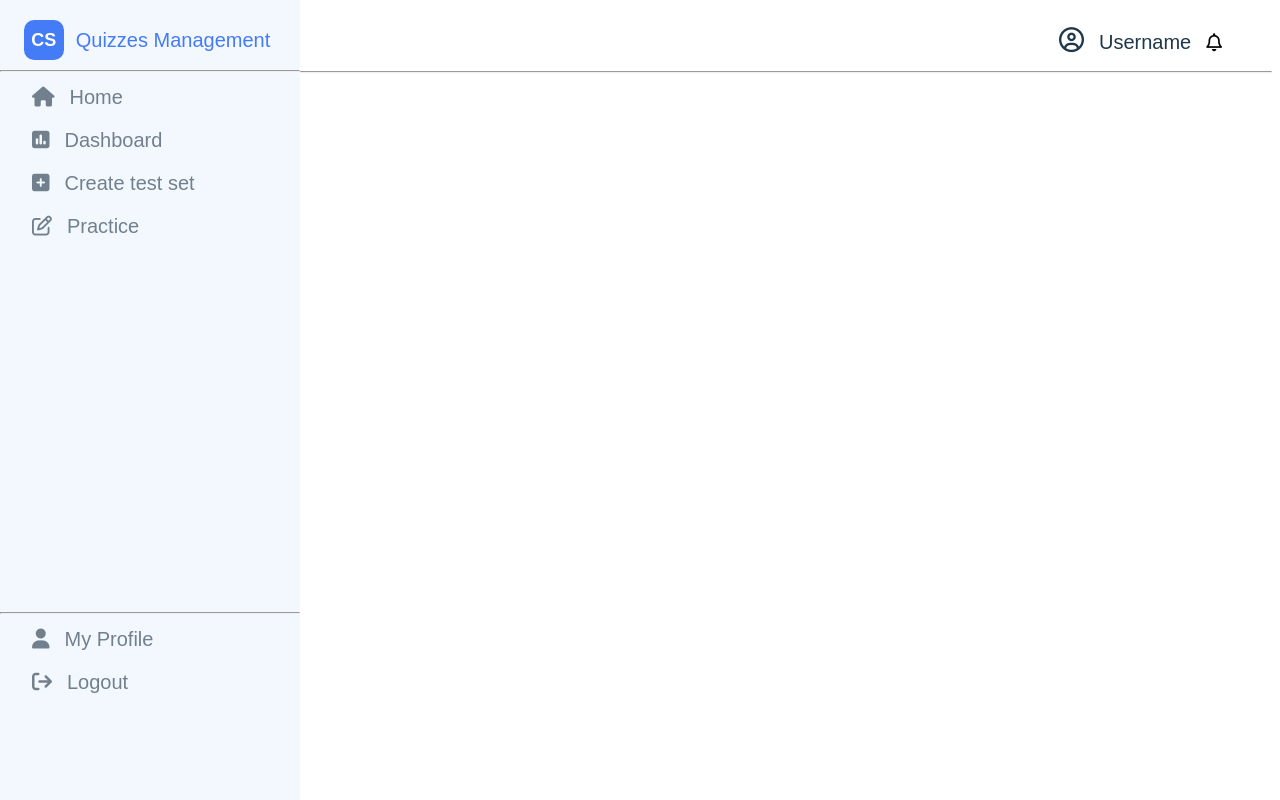
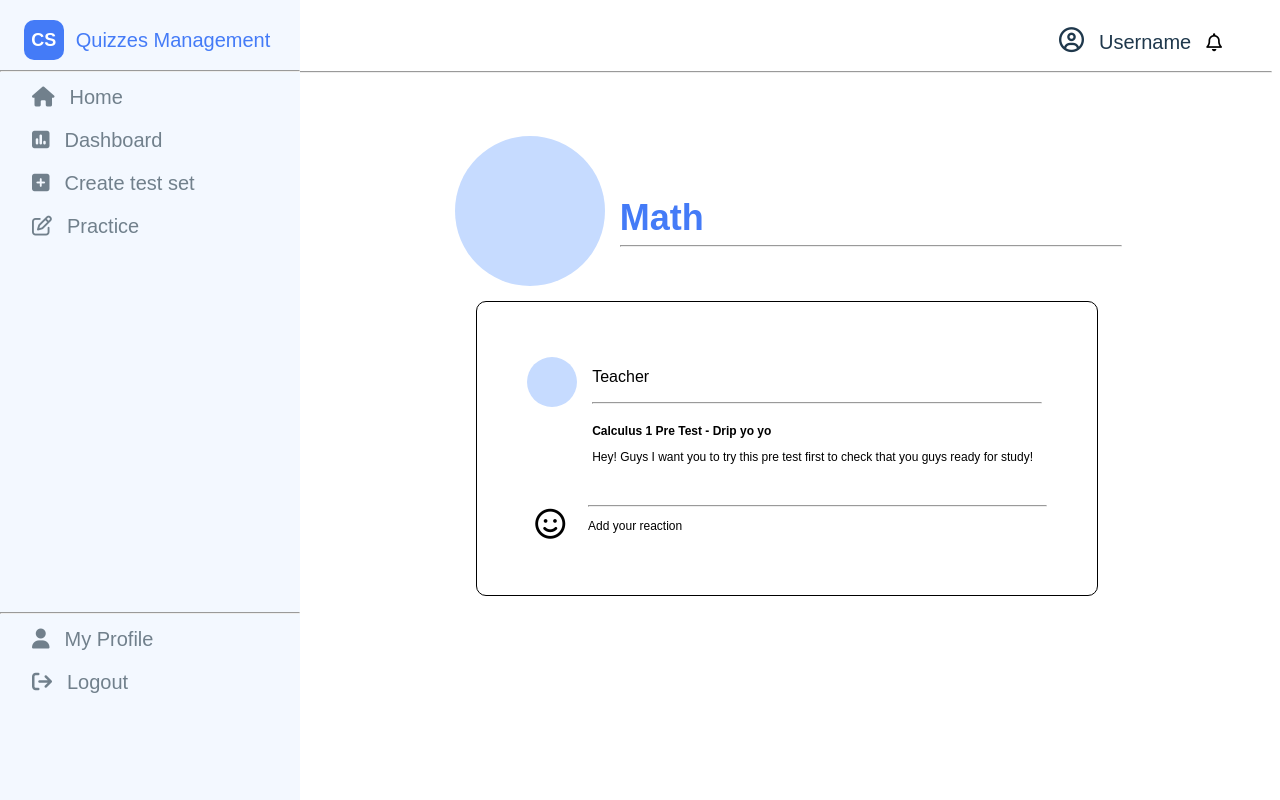
Before and after one commit to Putthakun/QuizzesManagementProject, a Django app: page /subject/ in a window 1280 px wide. Run offline with Django 5.2, Linux system fonts and the light colour scheme; some libraries are stand-ins or nearby versions.

Commit message:
add form box on page subject
not yet, come back edit soon

```diff
--- a/mysite/blog/templates/blog/subject.html
+++ b/mysite/blog/templates/blog/subject.html
@@ -7,7 +7,7 @@
 
     <link rel="stylesheet" href="https://cdnjs.cloudflare.com/ajax/libs/font-awesome/6.6.0/css/all.min.css" integrity="sha512-Kc323vGBEqzTmouAECnVceyQqyqdsSiqLQISBL29aUW4U/M7pSPA/gEUZQqv1cwx4OnYxTxve5UMg5GT6L4JJg==" crossorigin="anonymous" referrerpolicy="no-referrer" />
 
-    <link rel="stylesheet" href="/css/subject.css">
+    <link rel="stylesheet" href="../css/subject.css">
 </head>
 <style>
     body {
@@ -114,6 +114,115 @@
     margin-right: -20px;
 }
 
+
+.main_subject{
+    /* background-color: red; */
+    margin-top: 5%;
+    margin-left: 30%;
+    width: 800px;
+    height: 100%;
+    display: flex;
+    flex-direction: column;
+    align-items: center;
+    justify-content: center;
+}
+.main_subject_head{
+    /* background-color: greenyellow; */
+    display: flex;
+    margin-bottom: 15px;
+}
+.circle_subject{
+    width: 150px;
+    height: 150px;
+    border-radius: 50%;
+    background-color:#C6DBFF;
+    margin-right: 15px;
+}
+.circle_subject_text{
+    width: 500px;
+    display: flex;
+    justify-content: center;
+    align-items: left;
+    flex-direction: column;
+    /* background-color: blue; */
+
+}
+.circle_subject_text h2{
+    font-size: 36px;
+    margin-bottom: -2.5px;
+    color: #447BF7;
+}
+.circle_subject_text hr{
+    width: 100%;
+}
+.main_subject_box{
+    display: flex;
+    flex-direction: column;
+    justify-content: center;
+    align-items: left;
+    /* background-color: #71808C; */
+    border: 1px solid black;
+    border-radius: 10px;
+    width: 65%;
+    padding: 50px;
+}
+.main_subject_box_head{
+    display: flex;
+    flex-direction: row;
+    justify-content: left;
+    align-items: center;
+    /* background-color: aquamarine; */
+}
+.circle_subject_box{
+    width: 50px;
+    height: 50px;
+    border-radius: 50%;
+    background-color: #C6DBFF;
+    margin-right: 15px;
+}
+.circle_subject_box_text{
+    width: 450px;
+}
+.main_subject_box_mid{
+    display: flex;
+}
+.circle_subject_box_mid{
+    width: 50px;
+    height: 50px;
+    border-radius: 50%;
+    background-color: #fff;
+    margin-right: 15px;
+}
+.mid_p{
+    font-weight: bold;
+}
+.circle_subject_box_text_mid{
+    font-size: 12px;
+}
+.main_subject_box_tail{
+    margin-top: 15px;
+    display: flex;
+}
+.circle_subject_box_tail{
+    width: 50px;
+    height: 50px;
+    border-radius: 50%;
+    margin-right: 15px;
+
+}
+.circle_subject_box_tail i{
+    display: flex;
+    flex-direction: row;
+    justify-content: center;
+    align-items: center;
+    font-size: 30px;
+    margin-top: 18px;
+}
+.circle_subject_box_text_tail{
+    margin-top: 7.5px;
+    width: 500px;
+    font-size: 12px;
+}
 </style>
 <body>
     <div class="nav_home">
@@ -141,6 +250,40 @@
         </div>
         <hr>
 
+        <div class="main_subject">
+            <div class="main_subject_head">
+                <div class="circle_subject"></div>
+                <div class="circle_subject_text">
+                    <h2>Math</h2>
+                    <hr>
+                </div>
+            </div>
+            <div class="main_subject_box">
+                <div class="main_subject_box_head">
+                    <div class="circle_subject_box"></div>
+                    <div class="circle_subject_box_text">
+                        <p>Teacher</p>
+                        <hr>
+
+                    </div>
+                </div>
+                <div class="main_subject_box_mid">
+                    <div class="circle_subject_box_mid"></div>
+                    <div class="circle_subject_box_text_mid">
+                        <p class="mid_p">Calculus 1  Pre Test - Drip yo yo</p>
+                        <p>Hey! Guys I want you to try this pre test first to check that you guys ready for study!</p>
+                    </div>
+                </div>
+                <div class="main_subject_box_tail">
+                    <div class="circle_subject_box_tail"><i class="fa-regular fa-face-smile"></i></div>
+                    <div class="circle_subject_box_text_tail">
+                        <hr>
+                        <p>Add your reaction</p>
+                    </div>
+                </div>
+            </div>
+        </div>
+
     </div>
 </body>
 </html>
```
